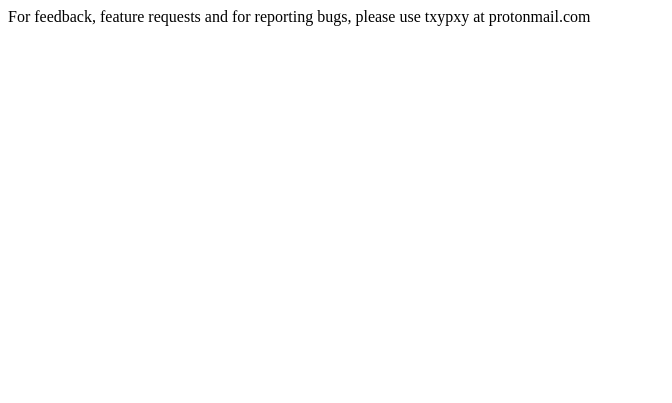
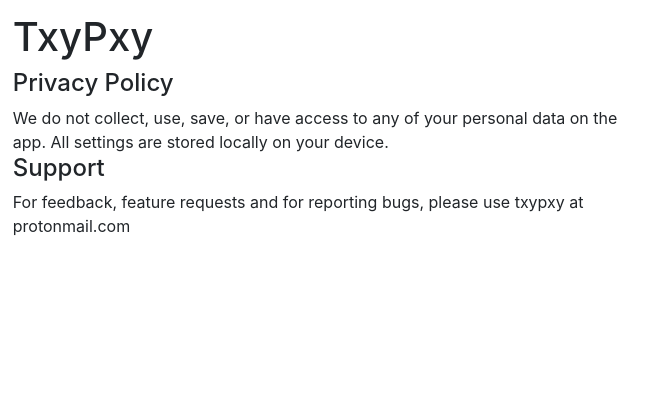
Before and after one commit to txypxy/txypxy.github.io, a plain HTML site: page index.html in a window 1280 px wide. Shown: the whole page, without its empty margins (0-672 px from the left). Drawn offline with nearby package versions, Linux system fonts and the light colour scheme.

Commit message:
Added privacy notice

```diff
--- a/index.html
+++ b/index.html
@@ -1,10 +1,43 @@
 <!DOCTYPE html>
 <html lang="en">
+<style>
+    * {
+        -webkit-box-sizing: border-box;
+        /* Safari/Chrome, other WebKit */
+        -moz-box-sizing: border-box;
+        /* Firefox, other Gecko */
+        box-sizing: border-box;
+        /* Opera/IE 8+ */
+    }
+
+    div {
+        height: 50%;
+        width: 50%;
+        position: fixed;
+        top: 0;
+        left: 0;
+        padding: 1% 0 0 1%;
+
+    }</style>
 <head>
-    <meta charset="UTF-8">
-    <title>Support</title>
+    <!-- Required meta tags -->
+    <meta charset="utf-8">
+    <meta name="viewport" content="width=device-width, initial-scale=1, shrink-to-fit=no">
+    <!-- Bootstrap CSS -->
+    <link rel="stylesheet" href="https://cdn.jsdelivr.net/npm/bootstrap@4.3.1/dist/css/bootstrap.min.css"
+          integrity="sha384-ggOyR0iXCbMQv3Xipma34MD+dH/1fQ784/j6cY/iJTQUOhcWr7x9JvoRxT2MZw1T" crossorigin="anonymous">
+    <title>TxyPxy App</title>
 </head>
 <body>
-For feedback, feature requests and for reporting bugs, please use txypxy at protonmail.com
+<div>
+    <h1>TxyPxy</h1>
+    <h4>Privacy Policy</h4>
+    We do not collect, use, save, or have access to any of your personal data on the app. All settings are stored
+    locally on
+    your device.
+    <h4>Support</h4>
+    For feedback, feature requests and for reporting bugs, please use txypxy at protonmail.com
+</div>
+
 </body>
 </html>
```
